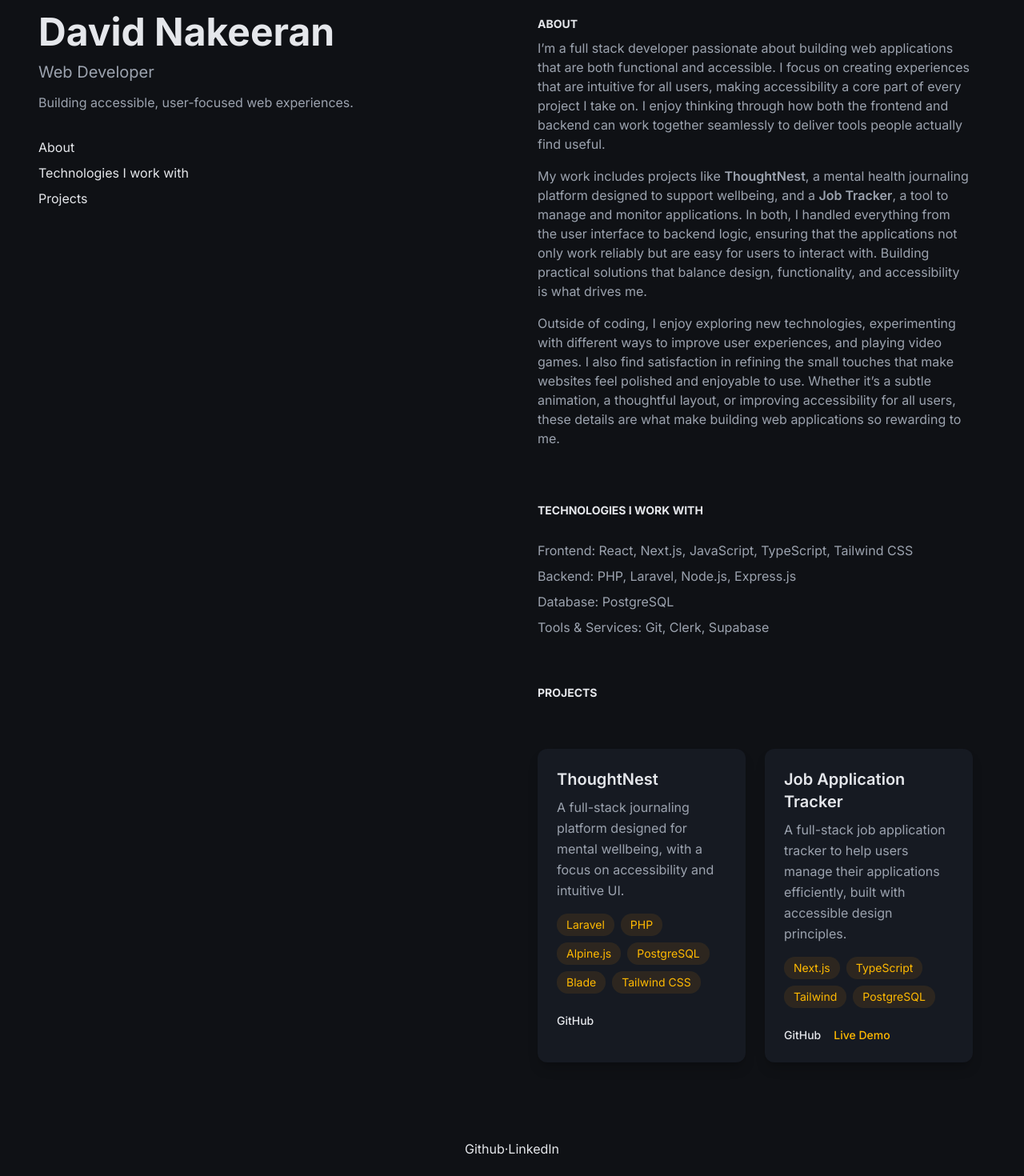
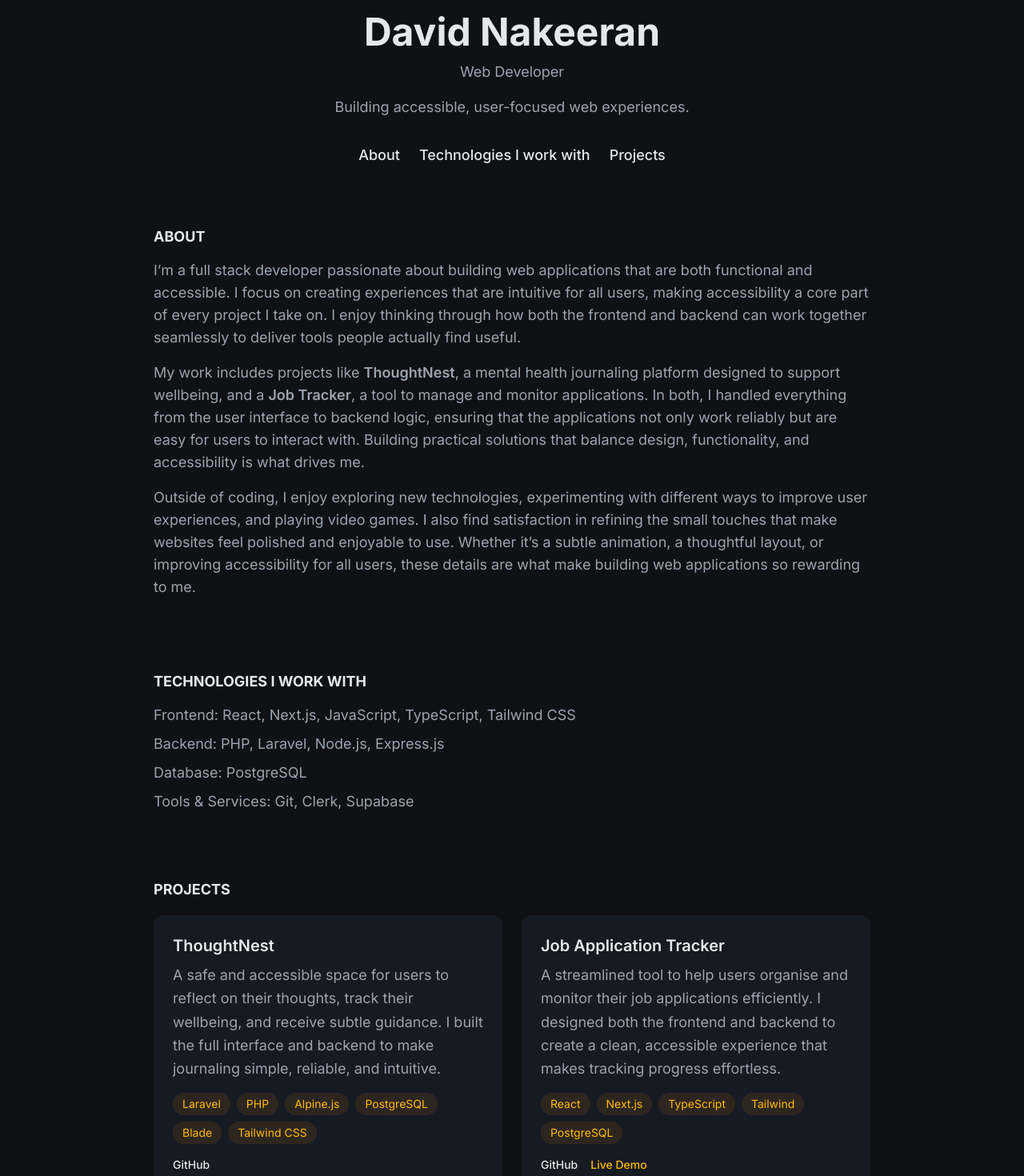
Before and after one commit to David-Nakeeran/portfolio, a Next.js app: page / in a window 1280 px wide. Shown: the part 80-1550 px from the top of the page at 80% size. Built offline with nearby package versions, Linux system fonts and the light colour scheme.

Commit message:
Feat: updated styling

```diff
--- a/src/app/layout.js
+++ b/src/app/layout.js
@@ -16,11 +16,9 @@ export const metadata = {
 export default function RootLayout({ children }) {
   return (
     <html lang="en" className="scroll-smooth">
-      <body className={`${inter.variable} antialiased min-h-dvh`}>
-        <div className="max-w-7xl mx-auto flex flex-col lg:flex-row lg:items-start lg:min-h-dvh w-full gap-8 px-6">
-          <Header />
-          {children}
-        </div>
+      <body className={`${inter.variable} antialiased flex flex-col min-h-dvh`}>
+        <Header />
+        {children}
         <Footer />
       </body>
     </html>
--- a/src/components/Footer.jsx
+++ b/src/components/Footer.jsx
@@ -1,6 +1,6 @@
 export default function Footer() {
   return (
-    <footer className="text-center py-16">
+    <footer className="text-center py-16 text-sm text-[#9ca3af] lg:text-lg">
       <a
         href="https://github.com/David-Nakeeran"
         target="_blank"
--- a/src/components/Header.jsx
+++ b/src/components/Header.jsx
@@ -1,22 +1,45 @@
 export default function Header() {
   return (
-    <header className="lg:flex lg:flex-col lg:sticky lg:top-0 pt-24 mb-16 lg:items-start flex-1 max-w-2xl px-6">
+    <header className="pt-24 pb-16 text-center">
       <div>
         <h1 className="font-bold text-5xl mb-3">David Nakeeran</h1>
-        <h2 className="text-xl text-[#9ca3af] mb-3">Web Developer</h2>
-        <p className="text-[#9ca3af] mb-8">
+        <h2 className="text-[#9ca3af] mb-4 text-base lg:text-lg">
+          Web Developer
+        </h2>
+        <p className="text-[#9ca3af] mb-8 max-w-xl mx-auto text-base lg:text-lg">
           Building accessible, user-focused web experiences.
         </p>
-        <nav className="">
-          <ul>
+        <nav>
+          <ul className="flex flex-wrap justify-center gap-6 text-sm font-medium lg:text-lg">
             <li className="mb-2">
-              <a href="#about">About</a>
+              <a
+                href="#about"
+                className="relative inline-block  after:block after:h-0.5 after:w-0 after:bg-amber-400/80 after:absolute
+               after:left-0 after:bottom-0 after:transition-all after:duration-300
+               hover:after:w-full after:ease-out"
+              >
+                About
+              </a>
             </li>
             <li className="mb-2">
-              <a href="#stack">Technologies I work with</a>
+              <a
+                href="#stack"
+                className="relative inline-block  after:block after:h-0.5 after:w-0 after:bg-amber-400/80 after:absolute
+               after:left-0 after:bottom-0 after:transition-all after:duration-300
+               hover:after:w-full after:ease-out"
+              >
+                Technologies I work with
+              </a>
             </li>
             <li className="mb-2">
-              <a href="#projects">Projects</a>
+              <a
+                href="#projects"
+                className="relative inline-block  after:block after:h-0.5 after:w-0 after:bg-amber-400/80 after:absolute
+               after:left-0 after:bottom-0 after:transition-all after:duration-300
+               hover:after:w-full after:ease-out"
+              >
+                Projects
+              </a>
             </li>
           </ul>
         </nav>
--- a/src/components/Main.jsx
+++ b/src/components/Main.jsx
@@ -1,36 +1,15 @@
-"use client";
-import { useEffect } from "react";
 export default function Main() {
-  useEffect(() => {
-    const observer = new IntersectionObserver(
-      (entries) => {
-        entries.forEach((entry) => {
-          if (entry.isIntersecting) {
-            entry.target.classList.remove("opacity-0", "translate-y-6");
-            entry.target.classList.add("opacity-100", "translate-y-0");
-          }
-        });
-      },
-      { threshold: 0.15 },
-    );
-
-    document.querySelectorAll(".reveal").forEach((el) => observer.observe(el));
-
-    return () => observer.disconnect();
-  }, []);
-
   return (
-    <main className="lg:pt-25 lg:pr-10 flex-1 lg:pl-6">
+    <main className="flex-1 w-full max-w-4xl mx-auto px-6 lg:px-0">
       <div className="max-w-6xl lg:mx-auto">
-        <section
-          id="about"
-          className="mb-6 reveal opacity-0 translate-y-6 transition-all duration-1000 ease-out"
-        >
-          <div className="px-6 lg:px-0">
-            <h2 className="text-sm font-bold uppercase">About</h2>
+        <section id="about" className="mb-16">
+          <div className="px-6 lg:px-0 sm:mb-1 mb-4">
+            <h2 className="lg:text-lg text-sm font-bold uppercase leading-8">
+              About
+            </h2>
           </div>
           <div className="py-2 px-6 lg:px-0 text-[#9ca3af]">
-            <p className="mb-4">
+            <p className="mb-4 text-base lg:text-lg">
               I’m a full stack developer passionate about building web
               applications that are both functional and accessible. I focus on
               creating experiences that are intuitive for all users, making
@@ -39,7 +18,7 @@ export default function Main() {
               together seamlessly to deliver tools people actually find useful.
             </p>
 
-            <p className="mb-4">
+            <p className="mb-4 text-base lg:text-lg">
               My work includes projects like{" "}
               <span className="font-semibold">ThoughtNest</span>, a mental
               health journaling platform designed to support wellbeing, and a{" "}
@@ -51,7 +30,7 @@ export default function Main() {
               functionality, and accessibility is what drives me.
             </p>
 
-            <p className="mb-4">
+            <p className="mb-4 text-base lg:text-lg">
               Outside of coding, I enjoy exploring new technologies,
               experimenting with different ways to improve user experiences, and
               playing video games. I also find satisfaction in refining the
@@ -63,18 +42,15 @@ export default function Main() {
           </div>
         </section>
 
-        <section
-          id="stack"
-          className="mb-6 reveal opacity-0 translate-y-6 transition-all duration-1000 ease-out"
-        >
-          <div className="py-5 px-6 lg:px-0">
-            <h2 className="text-sm font-bold uppercase">
+        <section id="stack" className="mb-16">
+          <div className="px-6 lg:px-0 sm:mb-1 mb-4">
+            <h2 className="lg:text-lg text-sm font-bold uppercase leading-8">
               Technologies I work with
             </h2>
           </div>
-          <div className="py-2 px-6 lg:px-0 text-[#9ca3af]">
+          <div className="py-2 px-6 lg:px-0 text-[#9ca3af] text-base lg:text-lg">
             <ul>
-              <li className="mb-2">
+              <li className="mb-2 text-base lg:text-lg">
                 Frontend: React, Next.js, JavaScript, TypeScript, Tailwind CSS
               </li>
               <li className="mb-2">
@@ -86,25 +62,26 @@ export default function Main() {
           </div>
         </section>
 
-        <section
-          id="projects"
-          className="mb-6 reveal opacity-0 translate-y-6 transition-all duration-1000 ease-out"
-        >
-          <div className="py-5 px-6 lg:px-0">
-            <h2 className="text-sm font-bold uppercase">Projects</h2>
+        <section id="projects" className="mb-16">
+          <div className="px-6 lg:px-0 sm:mb-1 mb-4">
+            <h2 className="lg:text-lg text-sm font-bold uppercase leading-8">
+              Projects
+            </h2>
           </div>
 
-          <div className="mt-8 grid gap-6 sm:grid-cols-2 py-2 px-6 lg:px-0">
-            <div className="group rounded-xl bg-[#161a22] p-6 shadow-lg shadow-black/20 transition hover:-translate-y-1 hover:shadow-amber-500/10">
-              <div>
+          <div className="grid gap-6 sm:grid-cols-2 py-3 px-6 lg:px-0 lg:text-lg">
+            <div className="group rounded-xl bg-[#161a22] p-6 shadow-lg shadow-black/20 transition hover:-translate-y-1 hover:shadow-amber-500/10 flex flex-col hover:scale-105">
+              <div className="flex-1 flex flex-col">
                 <h3 className="text-xl font-semibold text-[#e5e7eb]">
                   ThoughtNest
                 </h3>
                 <p className="mt-2 text-[#9ca3af] leading-relaxed">
-                  A full-stack journaling platform designed for mental
-                  wellbeing, with a focus on accessibility and intuitive UI.
+                  A safe and accessible space for users to reflect on their
+                  thoughts, track their wellbeing, and receive subtle guidance.
+                  I built the full interface and backend to make journaling
+                  simple, reliable, and intuitive.
                 </p>
-                <ul className="mt-4 flex flex-wrap gap-2">
+                <ul className="mt-4 mb-4 flex flex-wrap gap-2 lg:text-lg">
                   <li className="rounded-full bg-amber-500/10 px-3 py-1 text-sm text-amber-400">
                     Laravel
                   </li>
@@ -124,7 +101,8 @@ export default function Main() {
                     Tailwind CSS
                   </li>
                 </ul>
-                <div className="mt-6 flex gap-4 text-sm font-medium">
+              </div>
+              <div className="mt-auto flex gap-4 text-sm font-medium">
                 <a
                   className="text-[#e5e7eb] hover:text-amber-400 transition"
                   href="https://github.com/David-Nakeeran/thoughtnest"
@@ -135,19 +113,22 @@ export default function Main() {
                 </a>
               </div>
             </div>
-            </div>
 
-            <div className="group rounded-xl bg-[#161a22] p-6 shadow-lg shadow-black/20 transition hover:-translate-y-1 hover:shadow-amber-500/10">
-              <div>
+            <div className="group rounded-xl bg-[#161a22] p-6 shadow-lg shadow-black/20 transition hover:-translate-y-1 hover:shadow-amber-500/10 flex flex-col hover:scale-105">
+              <div className="flex-1 flex flex-col">
                 <h3 className="text-xl font-semibold text-[#e5e7eb]">
                   Job Application Tracker
                 </h3>
                 <p className="mt-2 text-[#9ca3af] leading-relaxed">
-                  A full-stack job application tracker to help users manage
-                  their applications efficiently, built with accessible design
-                  principles.
+                  A streamlined tool to help users organise and monitor their
+                  job applications efficiently. I designed both the frontend and
+                  backend to create a clean, accessible experience that makes
+                  tracking progress effortless.
                 </p>
-                <ul className="mt-4 flex flex-wrap gap-2">
+                <ul className="mt-4 mb-4 flex flex-wrap gap-2 lg:text-lg">
+                  <li className="rounded-full bg-amber-500/10 px-3 py-1 text-sm text-amber-400">
+                    React
+                  </li>
                   <li className="rounded-full bg-amber-500/10 px-3 py-1 text-sm text-amber-400">
                     Next.js
                   </li>
@@ -161,7 +142,9 @@ export default function Main() {
                     PostgreSQL
                   </li>
                 </ul>
-                <div className="mt-6 flex gap-4 text-sm font-medium">
+              </div>
+
+              <div className="mt-auto flex gap-4 text-sm font-medium">
                 <a
                   className="text-[#e5e7eb] hover:text-amber-400 transition"
                   href="https://github.com/David-Nakeeran/job-tracker"
@@ -181,7 +164,6 @@ export default function Main() {
               </div>
             </div>
           </div>
-          </div>
         </section>
       </div>
     </main>
```
Lines whose indentation alone changed are shown as unchanged.
